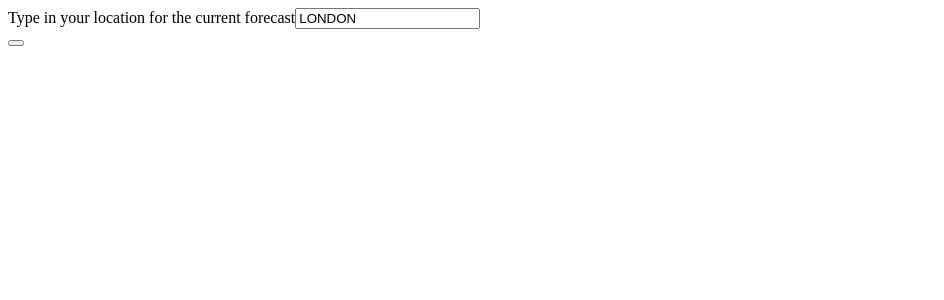
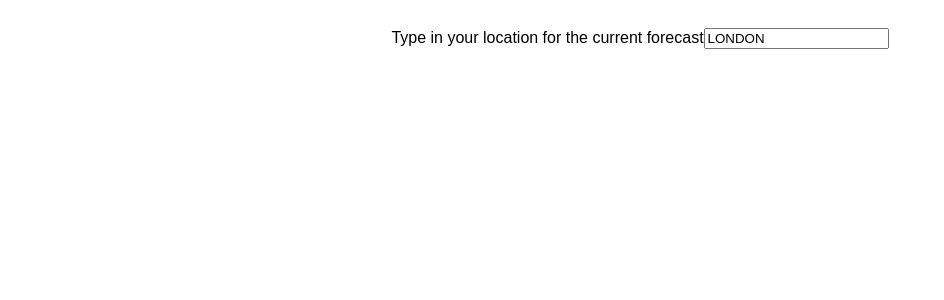
Before and after one commit to rebeccamrowiec/weather-app, a React (Create React App) app: page / in a window 1280 px wide. Shown: the top 300 px of the page, without its empty margins (0-944 px from the left). Built offline with nearby package versions, Linux system fonts and the light colour scheme.

Commit message:
Adjust styling and convert time

```diff
--- a/src/components/App.js
+++ b/src/components/App.js
@@ -1,6 +1,7 @@
 import React from 'react';
 import SearchBar from './SearchBar';
 import Weather from './Weather';
+import './Weather.css';
 
 class App extends React.Component {
 
@@ -30,11 +31,20 @@ class App extends React.Component {
     for (let i = 0; i < lemons.length; i++) {
       console.log(lemons[i]);
       const temperature = lemons[i].main.temp;
-      const time = lemons[i].dt_txt;
+
+      const apple = () => {
+        const time = lemons[i].dt * 1000;
+        var d = new Date(time);
+        // console.log(d);
+        return d;
+      };
+
+
       day.push({
-        time,
+        time: apple(),
         temperature,
       });
+
       if (day.length === 8) {
         days.push(day);
         day = [];
@@ -42,7 +52,6 @@ class App extends React.Component {
     }
 
     console.log(days);
-
 
     this.setState({
       temperatures: days,
@@ -56,8 +65,9 @@ class App extends React.Component {
 
   render() {
     return (
-      <div style={{display: "flex"}}>
+      <div className="app">
         <SearchBar onSubmit={this.onSearchSubmit} />
+        <div className="weather">
           {!this.state.temperatures ? null : this.state.temperatures.map((day, index) => {
             return(
               <Weather
@@ -67,6 +77,7 @@ class App extends React.Component {
               />
             )
           })}
+        </div>
       </div>
     );
   }
--- a/src/components/SearchBar.js
+++ b/src/components/SearchBar.js
@@ -13,7 +13,7 @@ class SearchBar extends React.Component {
     return (
       <div>
         <form onSubmit={this.onFormSubmit}>
-          <div>
+          <div className="search-bar">
             <label>Type in your location for the current forecast</label>
             <input
               type="text"
@@ -23,7 +23,7 @@ class SearchBar extends React.Component {
           </div>
         </form>
 
-        <button type="submit"></button>
+        {/* <button type="submit"></button> */}
       </div>
     );
   }
--- /dev/null
+++ b/src/components/Weather.css
@@ -0,0 +1,90 @@
+.app {
+  display: flex;
+  justify-content: center;
+  align-items: center;
+  flex-direction: column;
+  font-family: Arial, Helvetica, sans-serif;
+}
+
+.search-bar {
+  margin: 20px 0;
+}
+
+.weather {
+  display: flex;
+}
+
+.weather-card {
+  margin: 20px;
+  padding: 0 20px;
+  border: 2px solid black;
+  text-align: center;
+}
+
+.weather-reading {
+  margin: 30px 0;
+}
+
+
+
+
+
+/*
+
+.title {
+  margin: 0 auto 20px;
+  color: #282828;
+  text-decoration: underline;
+}
+
+.form {
+  display: flex;
+  position: relative;
+}
+
+.form:focus {
+  outline: none;
+}
+
+.form-input {
+  margin-right: 10px;
+  padding: 10px;
+  border: 1px solid  black;
+}
+
+.form-button {
+  position: absolute;
+  right: -60px;
+  padding: 10px;
+  text-transform: uppercase;
+  letter-spacing: 1.6px;
+  color: white;
+  background-color: rgb(47,149,113);
+  border: 1px solid rgb(47,149,113);
+}
+
+.form-button:hover {
+  opacity: 0.75;
+  cursor: pointer;
+}
+
+.item {
+  display: flex;
+  align-items: center;
+}
+
+.item-text {
+  margin-right: 10px;
+}
+
+.item-button {
+  height: 20px;
+  width: 20px;
+}
+
+.item-button:hover {
+  background-color: red;
+  outline: none;
+}
+
+ */
--- a/src/components/Weather.js
+++ b/src/components/Weather.js
@@ -5,13 +5,13 @@ class Weather extends React.Component {
     const { day } = this.props;
 
     return (
-      <div style={{margin: 20, border: "2px solid black"}}>
+      <div className="weather-card">
         {day.map((slot, index) => {
           const {temperature, time} = slot;
           const celcius = temperature - 273.15;
           return(
-            <div style={{display: "flex", justifyContent: "space-between"}} key={"weather_reading_"+index}>
-              <b>{time}</b>
+            <div className="weather-reading" key={"weather_reading_"+index}>
+              <b>{time.toLocaleTimeString()}</b>
               <p>{Math.round(celcius)}</p>
             </div>
           );
@@ -30,4 +30,6 @@ export default Weather;
 {props.description && <p>Conditions:  {props.description}</p>}
 {props.error && <p>{props.error}</p>} */
 
+// style={{display: "flex", justifyContent: "space-between"}}
+
 // 5 days, every 3 hours, 8 items a day (40 items in array)
```
Lines whose indentation alone changed are shown as unchanged.
